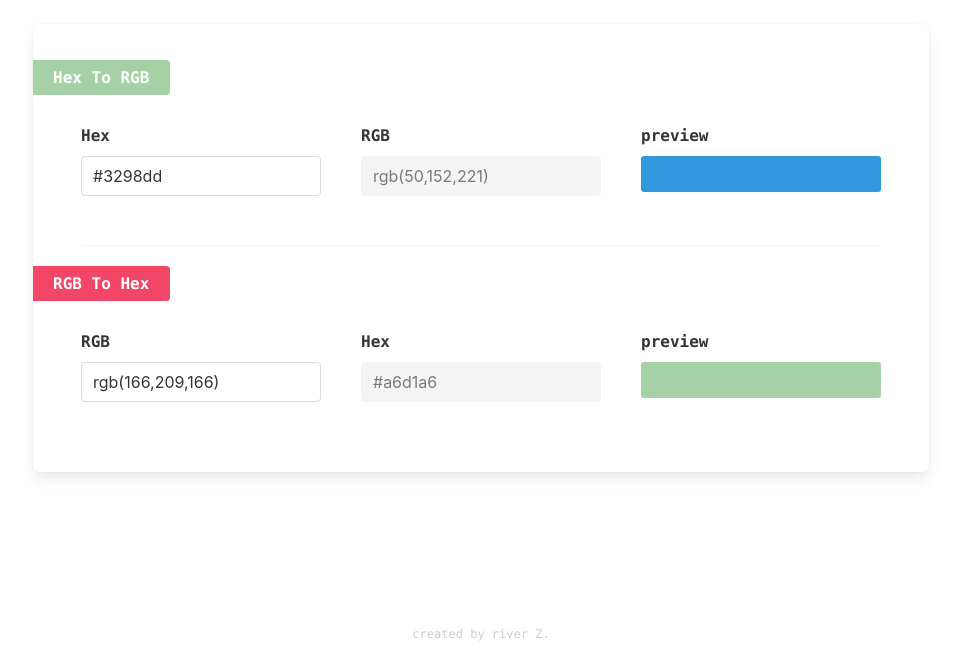
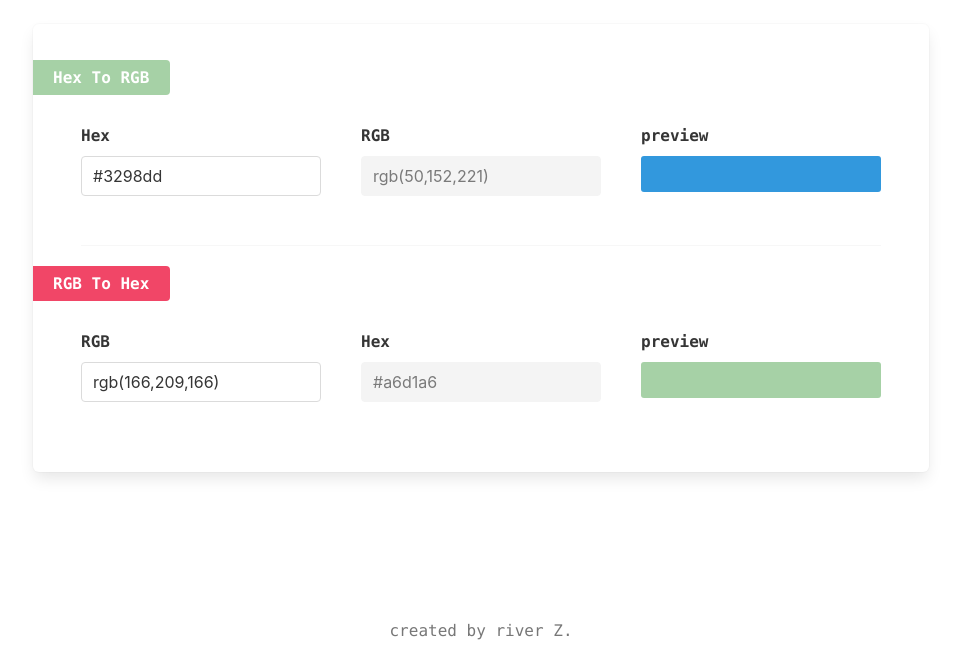
Before and after one commit to laputaz/color-converter, a website: page index.html in a window 1280 px wide. Shown: the part 152-800 px from the top of the page, without its empty margins (159-1120 px from the left). Drawn offline with nearby package versions, Linux system fonts and the light colour scheme.

Commit message:
Update index.html

```diff
--- a/index.html
+++ b/index.html
@@ -33,7 +33,7 @@
     </b-field>
   </section>
 </div>
-<footer>
+<footer style="font-size: 16px;color: #777">
   created by river Z.
 </footer>
 <script src="https://cdn.jsdelivr.net/npm/vue"></script>
```
